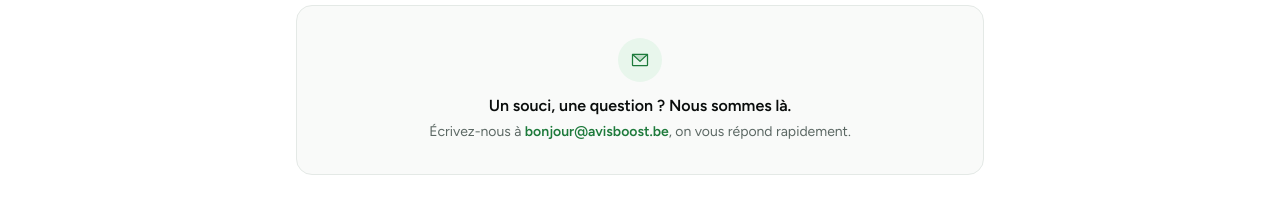
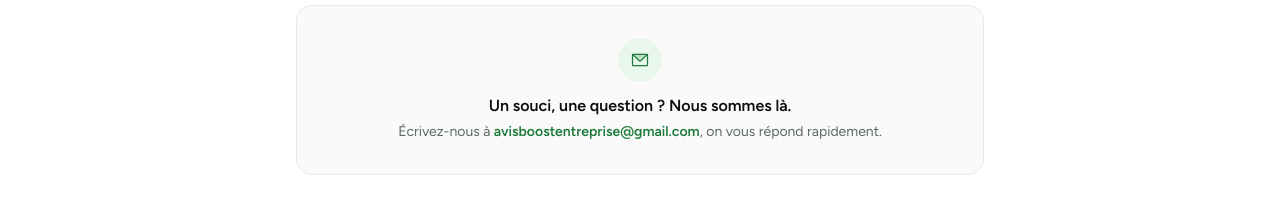
Before and after one commit to ramisam200/Avisboost, a React (Vite) app: page / in a window 1280 px wide. Shown: the part 9380-9593 px from the top of the page. Built offline with nearby package versions, Linux system fonts and the light colour scheme.

Commit message:
Utilise l'adresse gmail active en attendant la redirection OVH
Remplace bonjour@avisboost.be (pas encore fonctionnelle) par avisboostentreprise@gmail.com dans le bloc contact, le temps que la redirection soit configurée.

```diff
--- a/src/components/FAQ.jsx
+++ b/src/components/FAQ.jsx
@@ -92,8 +92,8 @@ export default function FAQ() {
           </p>
           <p className="mt-1 text-sm text-ink-muted">
             Écrivez-nous à{" "}
-            <a href="mailto:bonjour@avisboost.be" className="font-semibold text-green-dark hover:underline">
-              bonjour@avisboost.be
+            <a href="mailto:avisboostentreprise@gmail.com" className="font-semibold text-green-dark hover:underline">
+              avisboostentreprise@gmail.com
             </a>
             , on vous répond rapidement.
           </p>
```
